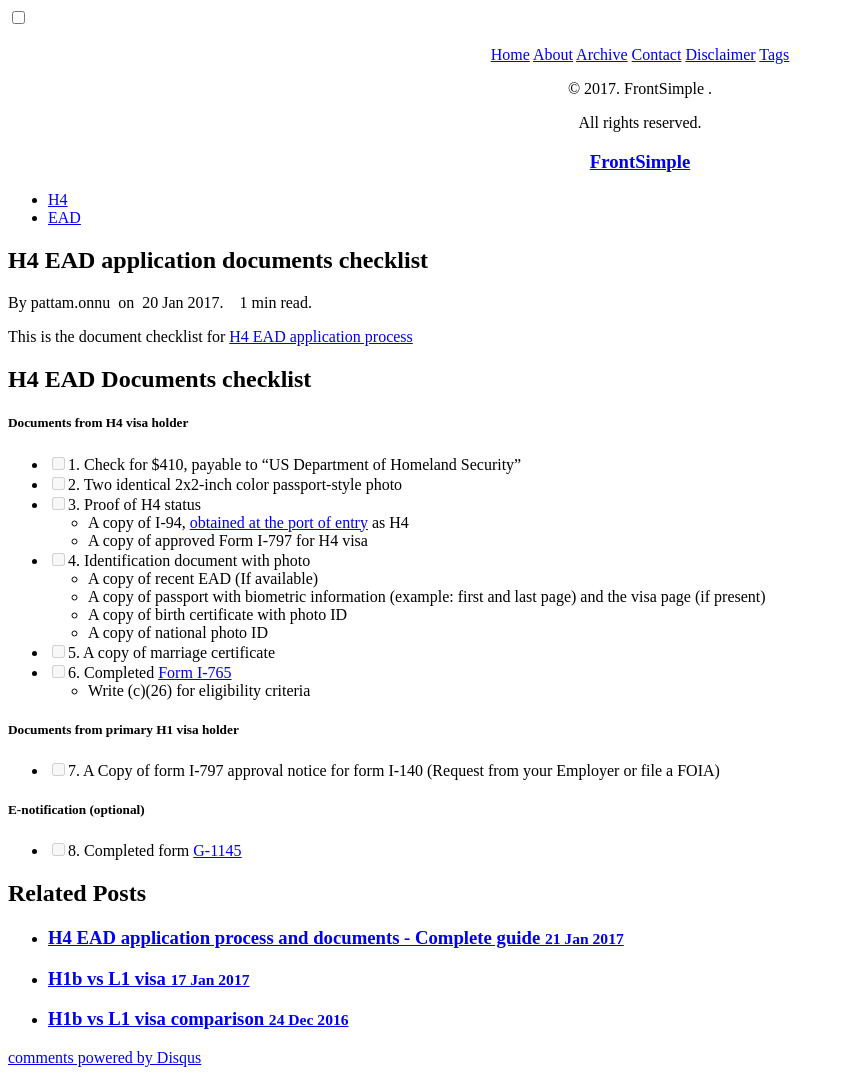
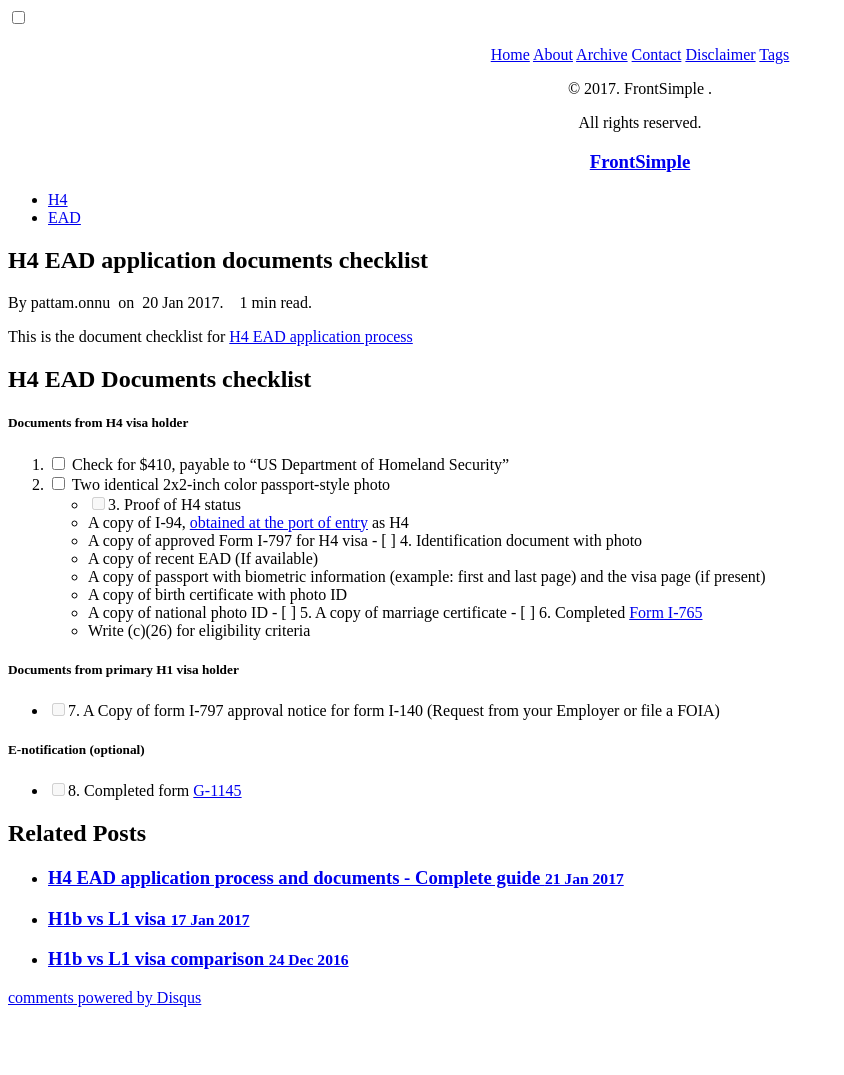
Before and after one commit to gitforwork2/gitforwork.github.io, a Jekyll site: the page built from _posts/2017-01-20-h4-ead-documents-checklist.md, in a window 1280 px wide. Shown: the whole page, without its empty margins (0-844 px from the left). Built offline with Jekyll 4.4.1, drawn with Linux system fonts in a browser that asks for light colours; nearby versions of some CDN libraries; comment, search, counter and statistics services are not loaded; after the commit the page ends 1015 px from its top, so only the background shows below that; some of the changed lines change nothing that is shown.

Commit message:
Update 2017-01-20-h4-ead-documents-checklist.md

```diff
--- a/_posts/2017-01-20-h4-ead-documents-checklist.md
+++ b/_posts/2017-01-20-h4-ead-documents-checklist.md
@@ -11,8 +11,8 @@ This is the document checklist for [H4 EAD application process](/posts/h4-ead-ap
 ## H4 EAD Documents checklist
 ##### Documents from H4 visa holder
 
-- [ ] 1. Check for $410, payable to "US Department of Homeland Security"
-- [ ] 2. Two identical 2x2-inch color passport-style photo
+1. <input type="checkbox"/> Check for $410, payable to "US Department of Homeland Security"
+2. <input type="checkbox"/> Two identical 2x2-inch color passport-style photo
 - [ ] 3. Proof of H4 status
     - A copy of I-94, [obtained at the port of entry](https://i94.cbp.dhs.gov/I94/#/recent-search) as H4
     - A copy of approved Form I-797 for H4 visa
```
